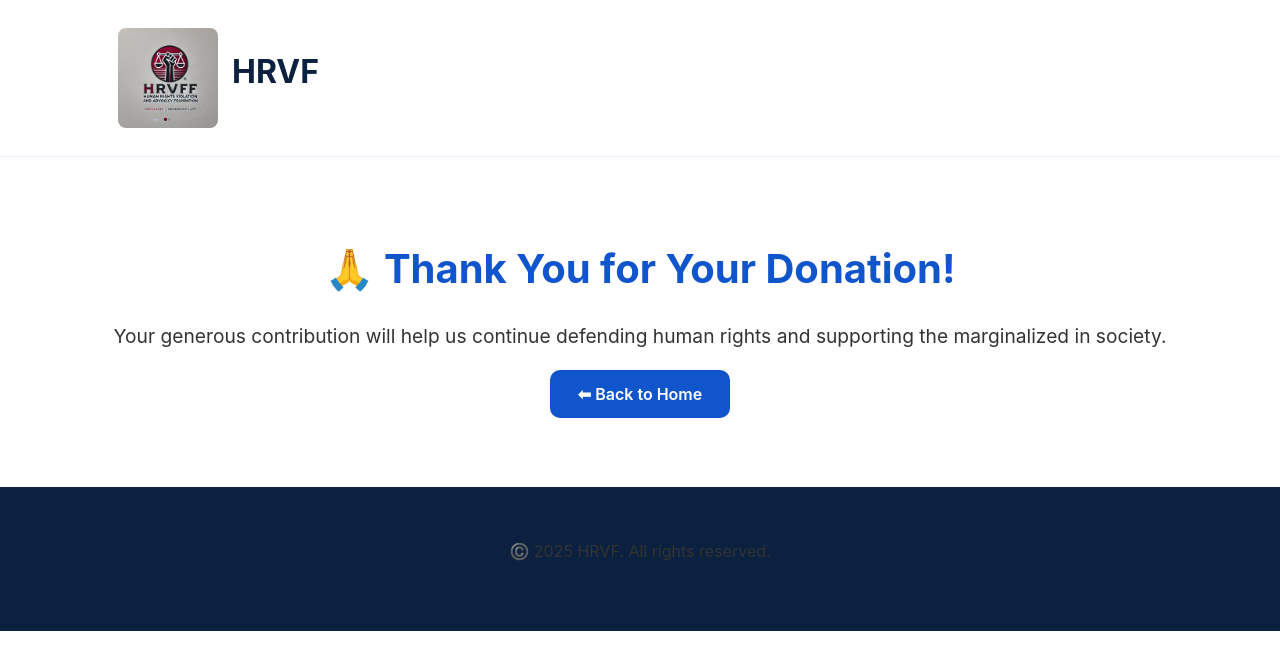
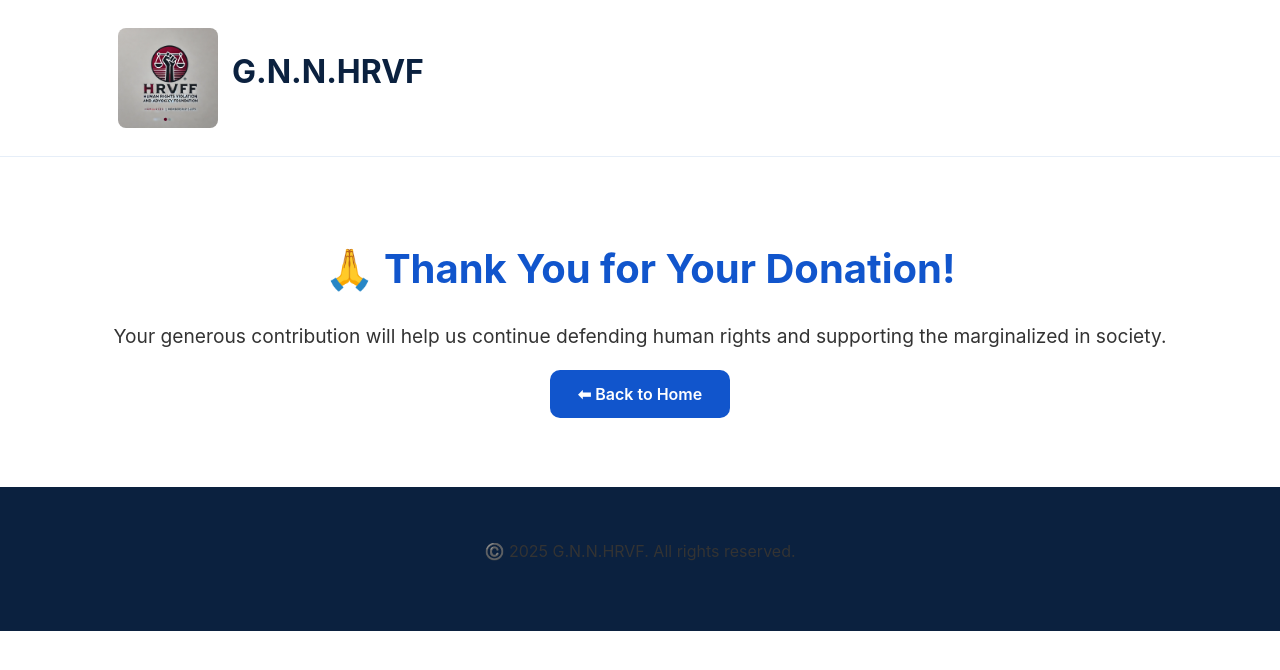
Before and after one commit to jjameswillaims038-jpg/Human-rights-, a website: page donation-thank-you.html in a window 1280 px wide. Drawn offline with Linux system fonts and the light colour scheme.

Commit message:
Update donation-thank-you.html

```diff
--- a/donation-thank-you.html
+++ b/donation-thank-you.html
@@ -3,7 +3,7 @@
 <head>
   <meta charset="UTF-8">
   <meta name="viewport" content="width=device-width, initial-scale=1.0">
-  <title>Thank You – HRVF Donation</title>
+  <title>Thank You – G.N.N.HRVF Donation</title>
   <link rel="stylesheet" href="style.css">
   <link rel="icon" type="image/png" href="images/logo.png">
   <style>
@@ -40,7 +40,7 @@
     <div class="wrap">
       <div class="brand">
         <img src="images/logo.png" alt="HRVF Logo" class="logo">
-        <h1>HRVF</h1>
+        <h1>G.N.N.HRVF</h1>
       </div>
     </div>
   </header>
@@ -53,7 +53,7 @@
 
   <footer class="site-footer">
     <div class="wrap">
-      <p>©️ 2025 HRVF. All rights reserved.</p>
+      <p>©️ 2025 G.N.N.HRVF. All rights reserved.</p>
     </div>
   </footer>
 
```
